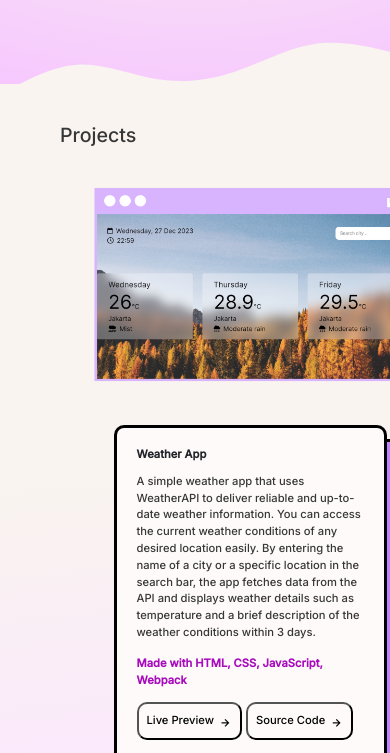
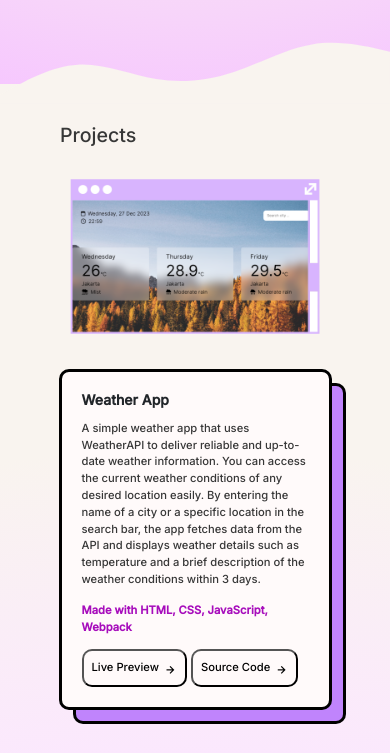
Before and after one commit to violitaandriana/portfolio-web, a website built with webpack: page dist/index.html in a window 390 px wide. Shown: the part 1247-2000 px from the top of the page. Built offline with nearby package versions, Linux system fonts and the light colour scheme.

Commit message:
refactor: fix styling for projects

```diff
--- a/src/styles.css
+++ b/src/styles.css
@@ -247,8 +247,7 @@ body {
 }
 
 .projects-container {
-  margin-left: -18px;
-  margin-right: 80px;
+  margin: 0px 80px 20px -18px;
 }
 
 .project {
@@ -256,7 +255,7 @@ body {
   grid-template-columns: 1fr 3fr;
   align-items: center;
   justify-content: center;
-  padding: 40px 0px;
+  padding-top: 40px;
 }
 
 .left-side img {
@@ -381,7 +380,6 @@ footer {
     display: flex;
     justify-content: center;
     align-items: center;
-    flex-direction: column;
     flex-wrap: wrap;
   }
 
@@ -389,8 +387,13 @@ footer {
     margin: 0px;
   }
 
+  .view-more-btn {
+    margin-top: 60px;
+  }
+
   .right-side {
     width: 70%;
+    margin-bottom: 30px;
   }
 
   .nav-lists {
@@ -492,8 +495,12 @@ footer {
 }
 
 @media screen and (max-width: 600px) {
+  .open-name {
+    font-size: 2rem;
+  }
+
   .nav-hamburger-btn i {
-    margin-left: 0.5em;
+    margin-left: 0px;
   }
 
   .visible {
@@ -553,12 +560,16 @@ footer {
   }
 
   .left-side img {
-    width: 500px;
+    width: 400px;
     margin-top: -30px;
   }
 
+  .right-side {
+    margin-bottom: 60px;
+  }
+
   .right-side h3 {
-    font-size: 0.8rem;
+    font-size: 1rem;
   }
 
   .right-side p,
@@ -568,7 +579,7 @@ footer {
   }
 
   .view-more-btn {
-    margin-left: 84px;
+    margin: 0px 60px;
   }
 
   .card-container {
```
Also changed, not shown: 2 other files.
